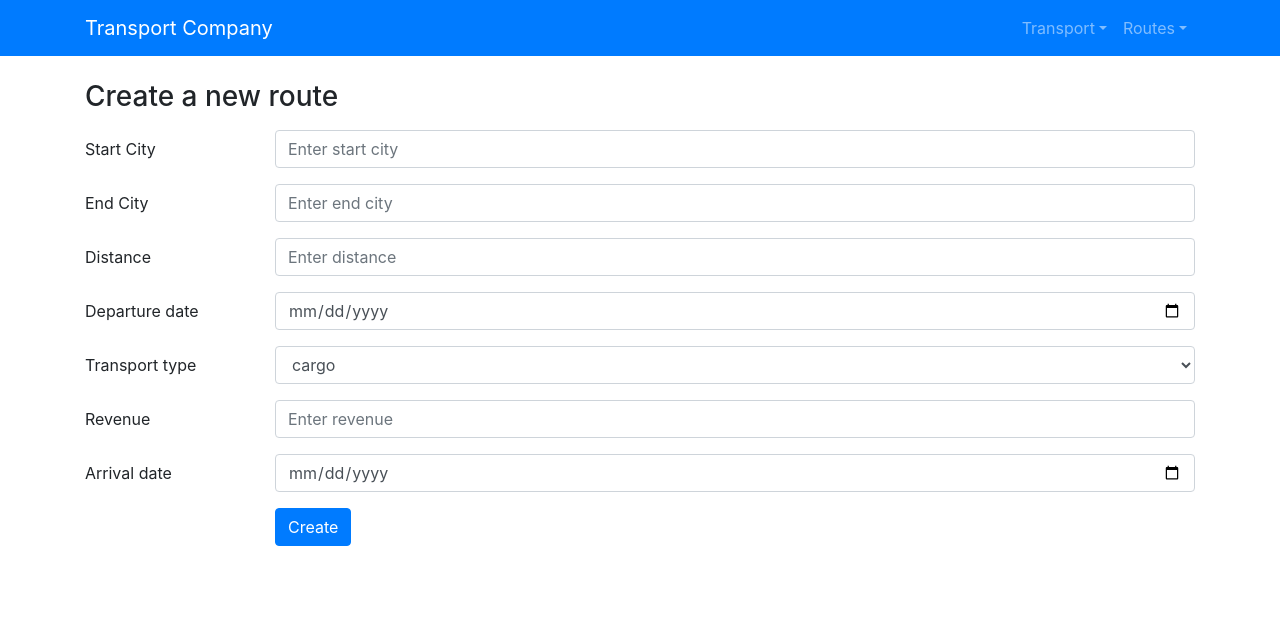
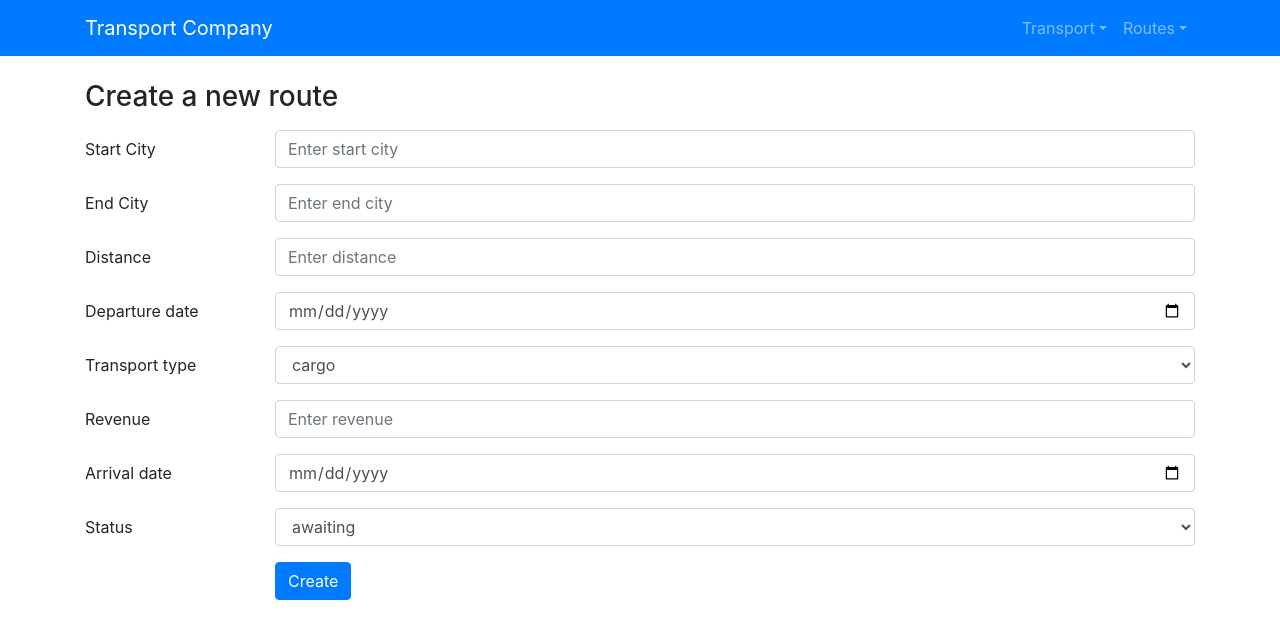
Before and after one commit to heorhii-hryhorov/transport-company-fe, a React (Create React App) app: page /routes/create in a window 1280 px wide. Shown: the top 638 px of the page. Built offline with nearby package versions, Linux system fonts and the light colour scheme.

Commit message:
added missing status field to routes

```diff
--- a/src/components/RouteForms/AddRouteForm/AddRouteForm.tsx
+++ b/src/components/RouteForms/AddRouteForm/AddRouteForm.tsx
@@ -90,6 +90,18 @@ const AddRouteForm: React.FC = () => (
         </Col>
       </FormGroup>
       <FormGroup row>
+        <Label for="status" sm={2}>
+          Status
+        </Label>
+        <Col sm={10}>
+          <Input type="select" name="status" id="status">
+            <option>awaiting</option>
+            <option>in progress</option>
+            <option>completed</option>
+          </Input>
+        </Col>
+      </FormGroup>
+      <FormGroup row>
         <Col sm={{ size: 10, offset: 2 }}>
           <Button type="submit" color="primary">Create</Button>
         </Col>
--- a/src/components/RouteForms/EditRouteForm/EditRouteForm.tsx
+++ b/src/components/RouteForms/EditRouteForm/EditRouteForm.tsx
@@ -103,6 +103,18 @@ const EditRouteForm: React.FC = () => (
         </Col>
       </FormGroup>
       <FormGroup row>
+        <Label for="status" sm={2}>
+          Status
+        </Label>
+        <Col sm={10}>
+          <Input type="select" name="status" id="status">
+            <option>awaiting</option>
+            <option>in progress</option>
+            <option>completed</option>
+          </Input>
+        </Col>
+      </FormGroup>
+      <FormGroup row>
         <Col sm={{ size: 10, offset: 2 }}>
           <Button type="submit" color="primary">Edit</Button>
         </Col>
--- a/src/containers/HomeContainer/HomeContainer.tsx
+++ b/src/containers/HomeContainer/HomeContainer.tsx
@@ -37,8 +37,9 @@ const HomeContainer: React.FC = () => (
               <th>Departure date</th>
               <th>Transport type</th>
               <th>Revenue</th>
+              <th>Arrival date</th>
+              <th>Status</th>
               <th>Transport ID</th>
-              <th>Arrival date</th>
             </tr>
           </thead>
           <tbody />
```
